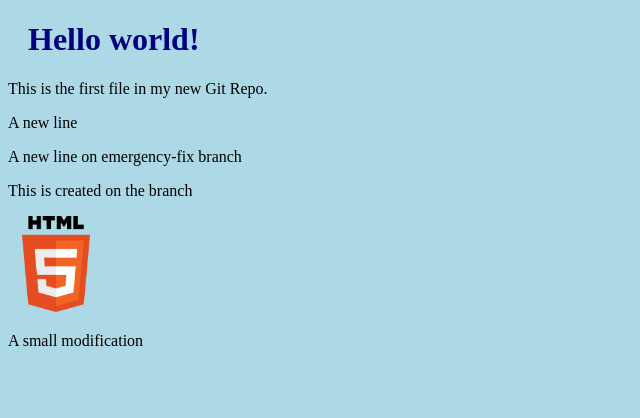
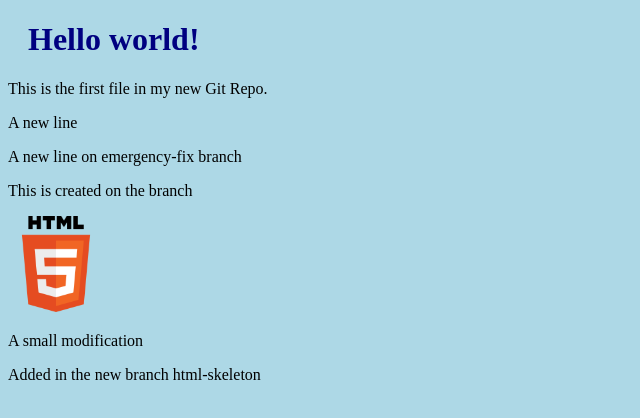
Before and after one commit to shjy2008/W3SchoolHelloWorld, a plain HTML site: page index.html in a window 1280 px wide. Shown: the whole page, without its empty margins (0-640 px from the left). Drawn offline with Linux system fonts and the light colour scheme.

Commit message:
Update index.html on branch html-skeleton

```diff
--- a/index.html
+++ b/index.html
@@ -17,5 +17,7 @@
 
 <p>A small modification</p>
 
+<p>Added in the new branch html-skeleton</p>
+
 </body>
 </html>
```
